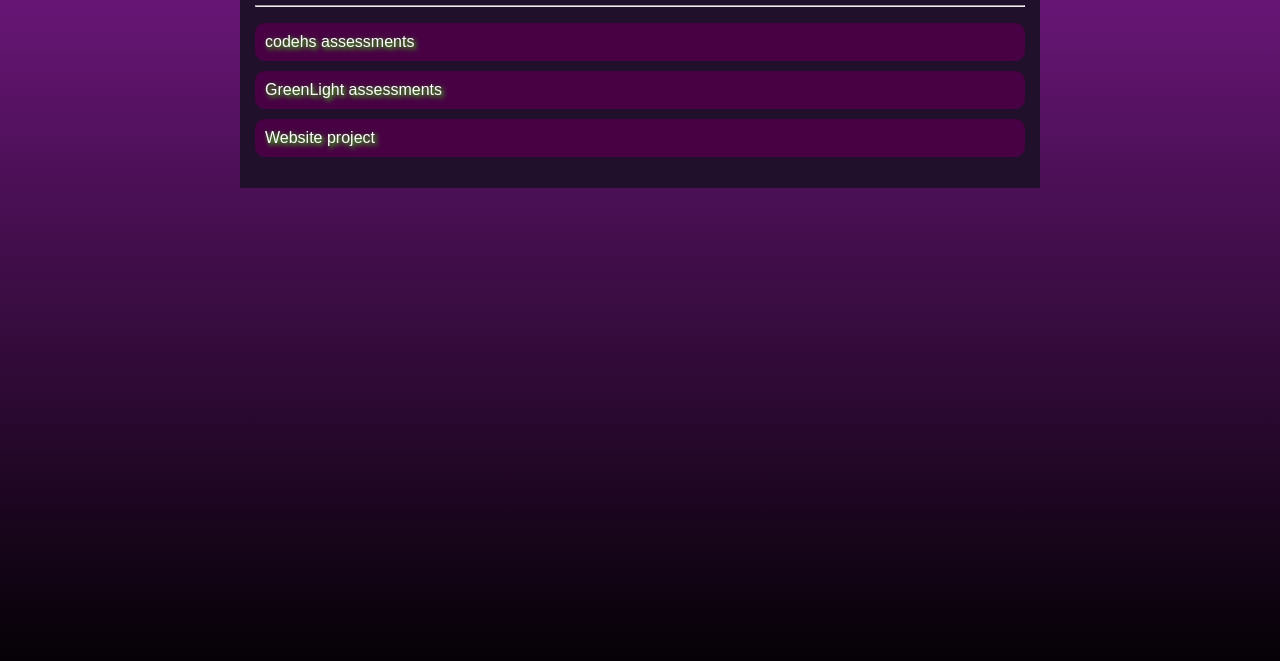
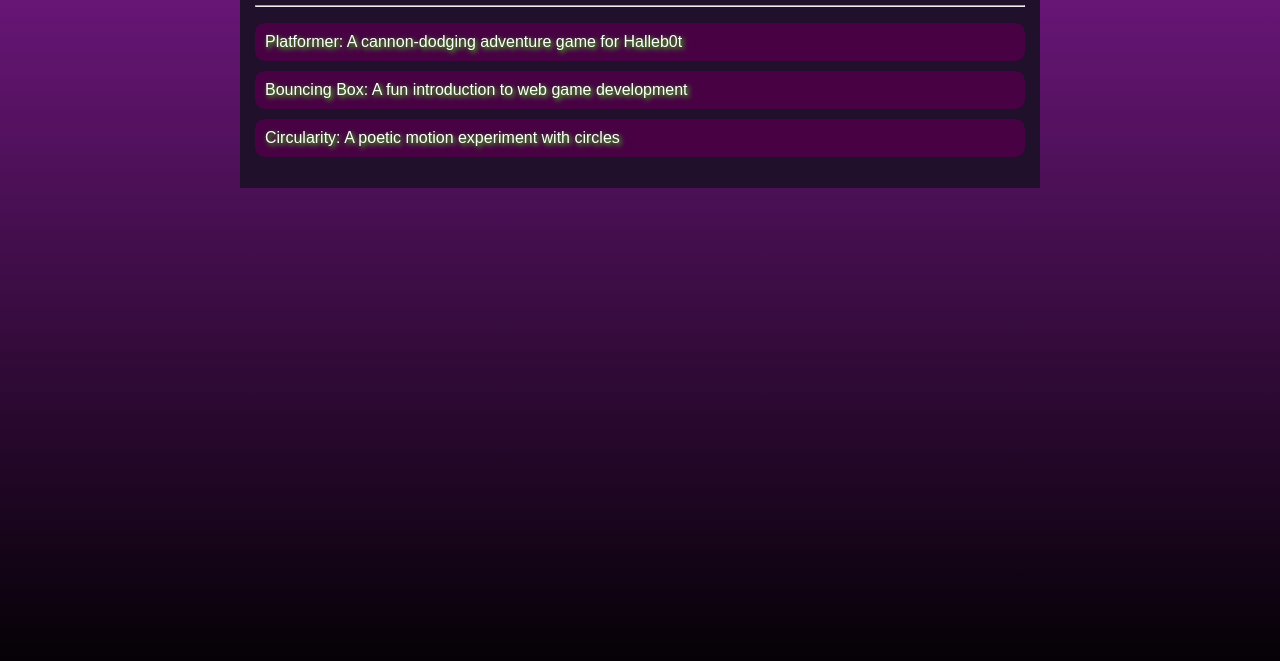
Before and after one commit to WyattMillet/WyattMillet.github.io, a plain HTML site: page portfolio.html in a window 1280 px wide. Shown: the part 141-802 px from the top of the page. Drawn offline with Linux system fonts and the light colour scheme.

Commit message:
fixing mistake in portfolio

```diff
--- a/portfolio.html
+++ b/portfolio.html
@@ -29,13 +29,13 @@
                        <hr>
                        <ul id="portfolio">
                         <li>
-                            <a href="https://codehs.com/student/4366979/section/654262/assignments">codehs assessments</a>
+                            <a href= "fsd-projects/platformer/">Platformer: A cannon-dodging adventure game for Halleb0t</a>
                         </li>
                         <li>
-                            <a href="https://greenlight.operationspark.org/dashboard?subview=overview">GreenLight assessments</a>
+                            <a href="fsd-projects/bouncing-box/">Bouncing Box: A fun introduction to web game development</a>
                         </li>
                         <li>
-                            <a href="https://bug-free-winner-g4jj7vprjx4cp4gr.github.dev/">Website project</a>
+                            <a href="fsd-projects/circularity/">Circularity: A poetic motion experiment with circles</a>
                         </li>
                        </ul>
                     </div>
```
